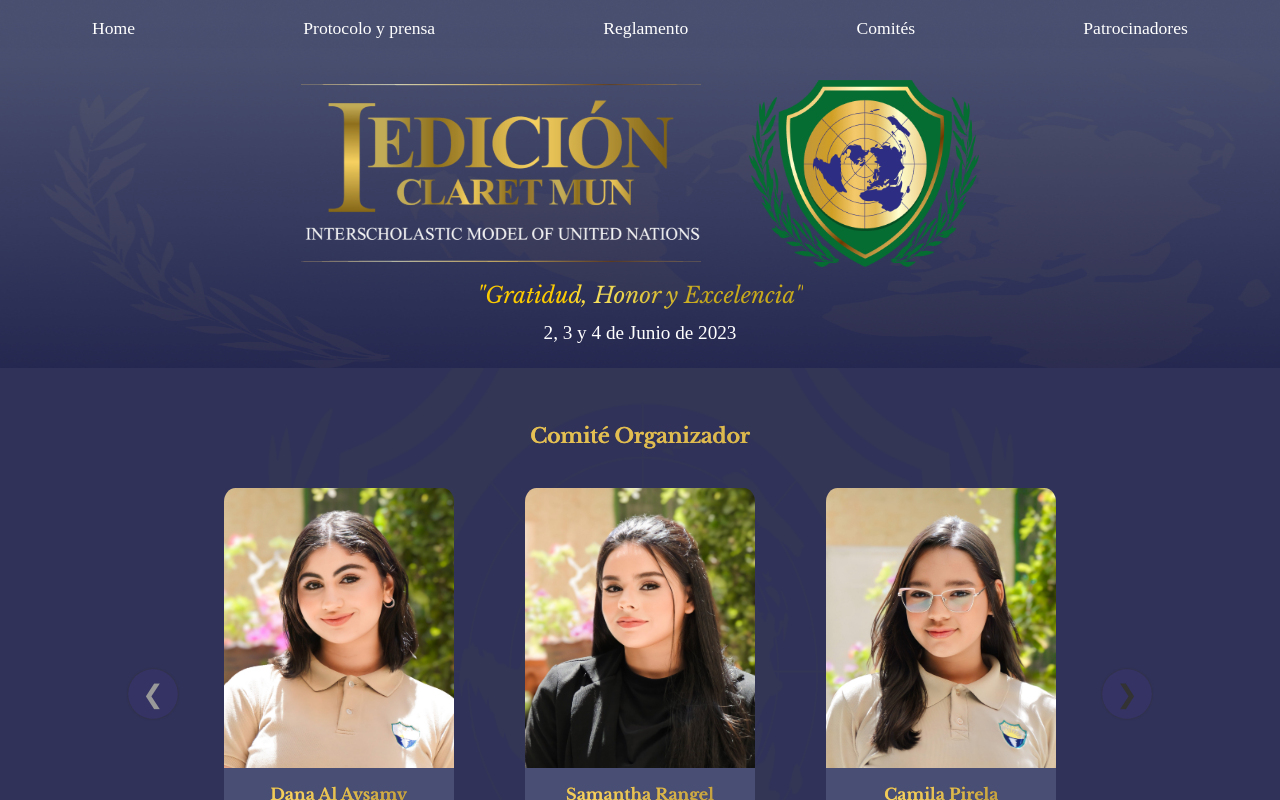
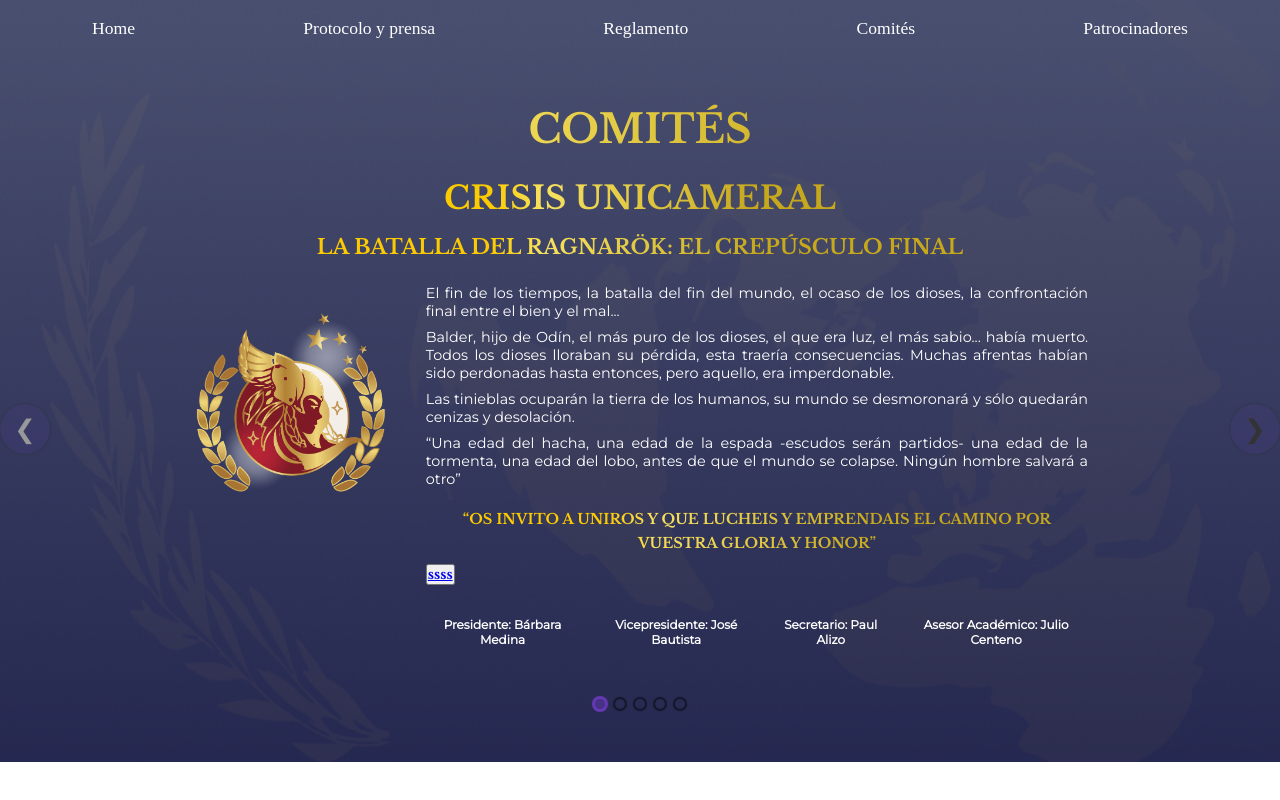
Before and after one commit to Bryansss1/claretmun_reactpage, a React (Vite) app: page /#/comites in a window 1280 px wide. Before the commit this address led to /#/. Shown: the top 800 px of the page. Built offline with nearby package versions, Linux system fonts and the light colour scheme; a web font is replaced by a local one.

Commit message:
interlineado

```diff
--- a/src/components/comites/Comites_ruleta.jsx
+++ b/src/components/comites/Comites_ruleta.jsx
@@ -66,6 +66,7 @@ if(desktop){
                     <p className={styles.description_p}>{comites?.paragraph3}</p>
                     <p className={styles.description_p}>{comites?.paragraph4}</p>
                      <p className={styles.card_phrase} >{comites?.phrase}</p>
+                     <button><a target='_blank' href="https://www.twitch.tv/albionxzz">ssss</a></button>
                       <ul>
                         {comites.comite.map((participant,index)=>(
                             <li key={index}>{participant}</li>
--- a/src/components/comites/comites_ruleta.module.css
+++ b/src/components/comites/comites_ruleta.module.css
@@ -8,6 +8,7 @@
 }
 
 .card{
+height: 65rem;
 width: 100%;
 display: flex;
 flex-direction: column;
@@ -16,7 +17,7 @@ align-items: center;
 justify-content: center;
 border-radius:1.5%;
 background: #252851;
-padding:1.5rem 2rem;
+padding:0rem 2rem;
 }
 .card_info{
     display: flex;
@@ -79,6 +80,7 @@ font-weight: 900;
 }
 
 .card_phrase{
+    line-height: 1.3rem;
     background: linear-gradient(90deg, rgba(251,202,0,1) 27%, rgba(247,226,96,1) 35%, rgba(198,168,29,1) 68%);
     /* clip informático */
     -webkit-background-clip: text;
@@ -89,6 +91,7 @@ font-weight: 900;
 }
 @media screen and (min-width:700px) {
     .card_phrase{
+        line-height: 1.5rem;
         font-size: 1rem;
         margin-top: .7rem;
     }
@@ -104,6 +107,7 @@ font-weight: 900;
         max-width: 80rem;
     }
     .card{
+        height: 100%;
         background-color: transparent;
         max-width: 60rem;
     }
--- a/src/pages/comites/comite.module.css
+++ b/src/pages/comites/comite.module.css
@@ -7,6 +7,7 @@
     background-color: rgb(62, 69, 99);
     background-image: url("/assets/bg_mobile/bg-1.Webp");
 }
+
 .contenedor h3{
     padding-top: 3rem;
     padding-bottom: 1.5rem;
@@ -23,6 +24,6 @@
         background-image: url("/assets/bg_desktop/background_desktop_1.Webp");
     }
     .contenedor h3{
-        padding-top: 5rem;
+        padding-top: 6.5rem;
     }
 }
```
